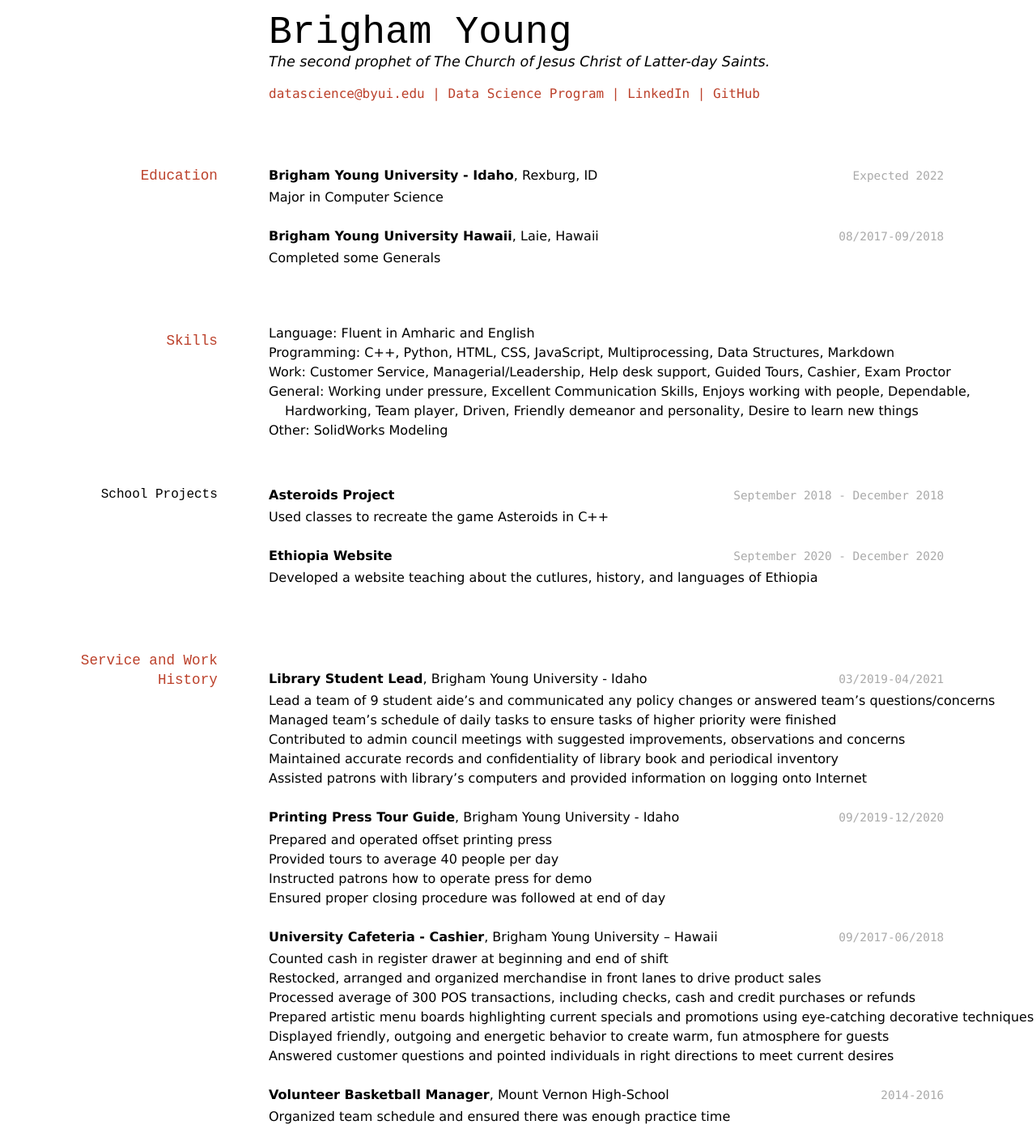
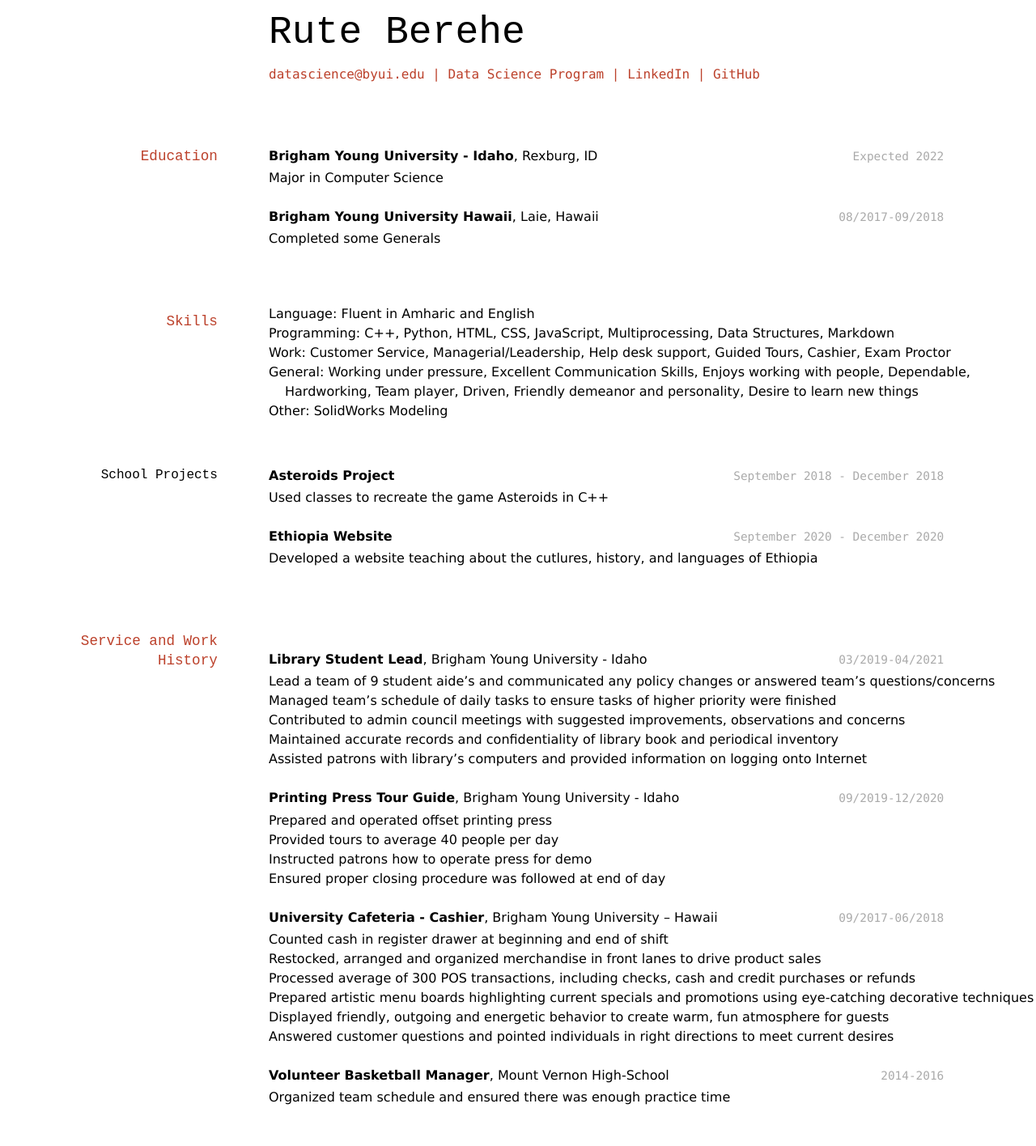
Before and after one commit to ruthnixon/Berehe-Resume, a Jekyll site: the page built from docs/index.md, in a window 1280 px wide. Shown: the whole page at 81% size. Built offline with Jekyll 4.4.1, drawn with Linux system fonts in a browser that asks for light colours; after the commit the page ends 1392 px from its top, so only the background shows below that.

Commit message:
Changed name at top from Brigham Young to mine

```diff
--- a/docs/index.md
+++ b/docs/index.md
@@ -2,8 +2,7 @@
 layout: cv
 title: Berehe-Resume
 ---
-# Brigham Young
-The second prophet of The Church of Jesus Christ of Latter-day Saints.
+# Rute Berehe
 
 <div id="webaddress">
 <a href="datascience@byui.edu">datascience@byui.edu</a>
```
